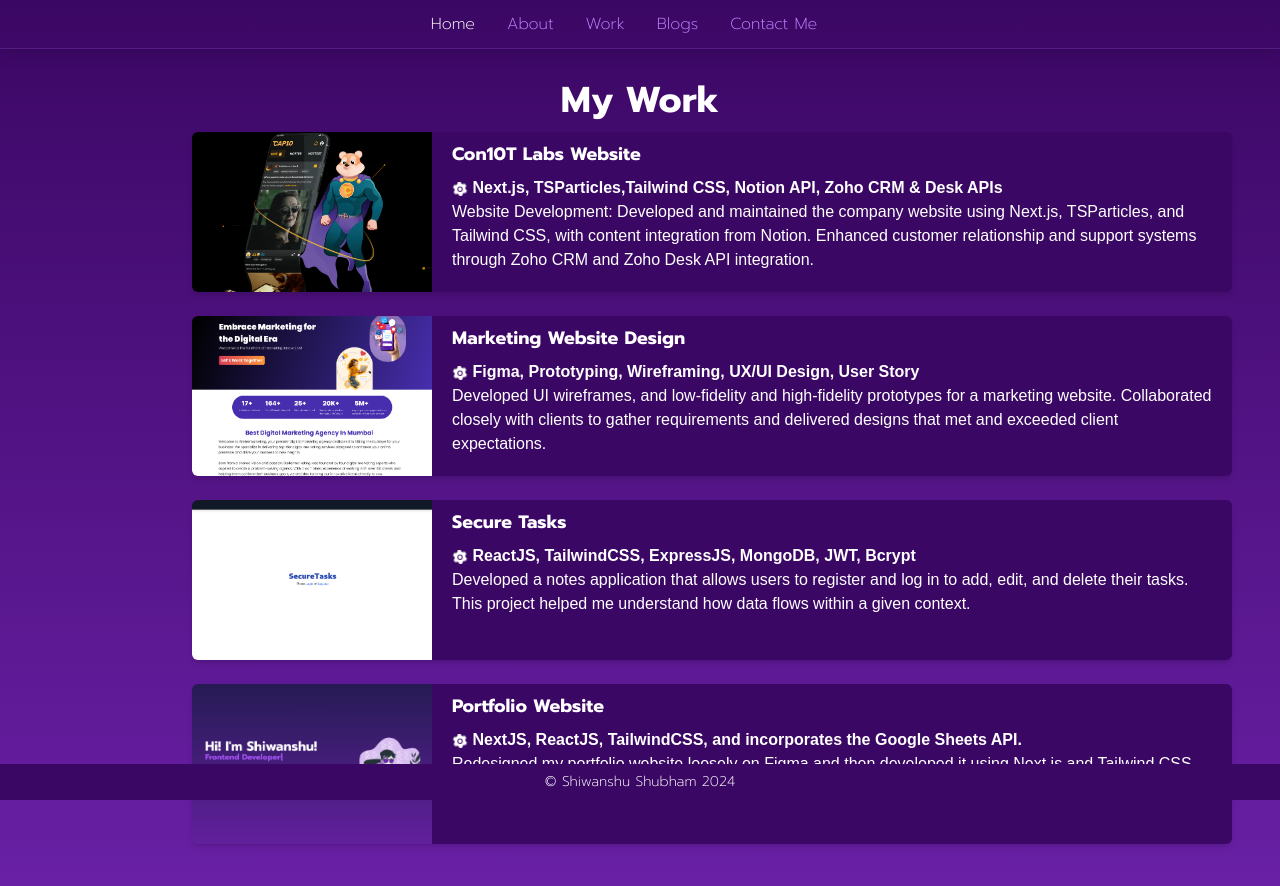
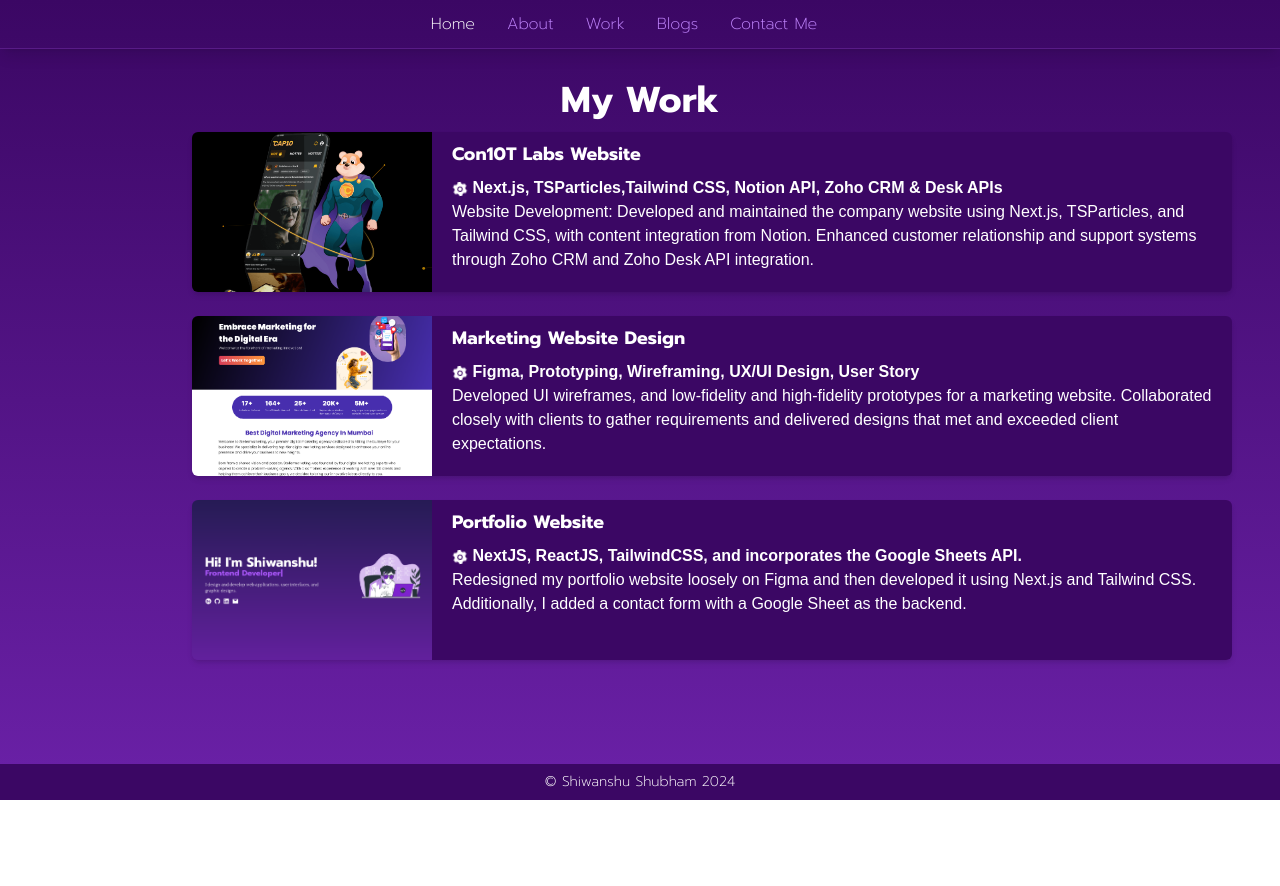
Before and after one commit to shiwanshudev/portfolio2023, a Next.js app: page /work in a window 1280 px wide. Shown: the top 886 px of the page. After the commit the page ends 800 px from the top, so only its background shows below. Built offline with nearby package versions, Linux system fonts and the light colour scheme; a web font is replaced by a local one.

Commit message:
Remove secure tasks in work

```diff
--- a/src/app/work/page.tsx
+++ b/src/app/work/page.tsx
@@ -21,14 +21,14 @@
       description:
         "Developed UI wireframes, and low-fidelity and high-fidelity prototypes for a marketing website. Collaborated closely with clients to gather requirements and delivered designs that met and exceeded client expectations.",
     },
-    {
-      link: "https://todo-with-auth-six.vercel.app/",
-      name: "Secure Tasks",
-      technologies: "ReactJS, TailwindCSS, ExpressJS, MongoDB, JWT, Bcrypt",
-      src: "/images/project4.png",
-      description:
-        "Developed a notes application that allows users to register and log in to add, edit, and delete their tasks. This project helped me understand how data flows within a given context.",
-    },
+    // {
+    //   link: "https://todo-with-auth-six.vercel.app/",
+    //   name: "Secure Tasks",
+    //   technologies: "ReactJS, TailwindCSS, ExpressJS, MongoDB, JWT, Bcrypt",
+    //   src: "/images/project4.png",
+    //   description:
+    //     "Developed a notes application that allows users to register and log in to add, edit, and delete their tasks. This project helped me understand how data flows within a given context.",
+    // },
     {
       link: "https://shiwanshudev.vercel.app/",
       name: "Portfolio Website",
```
